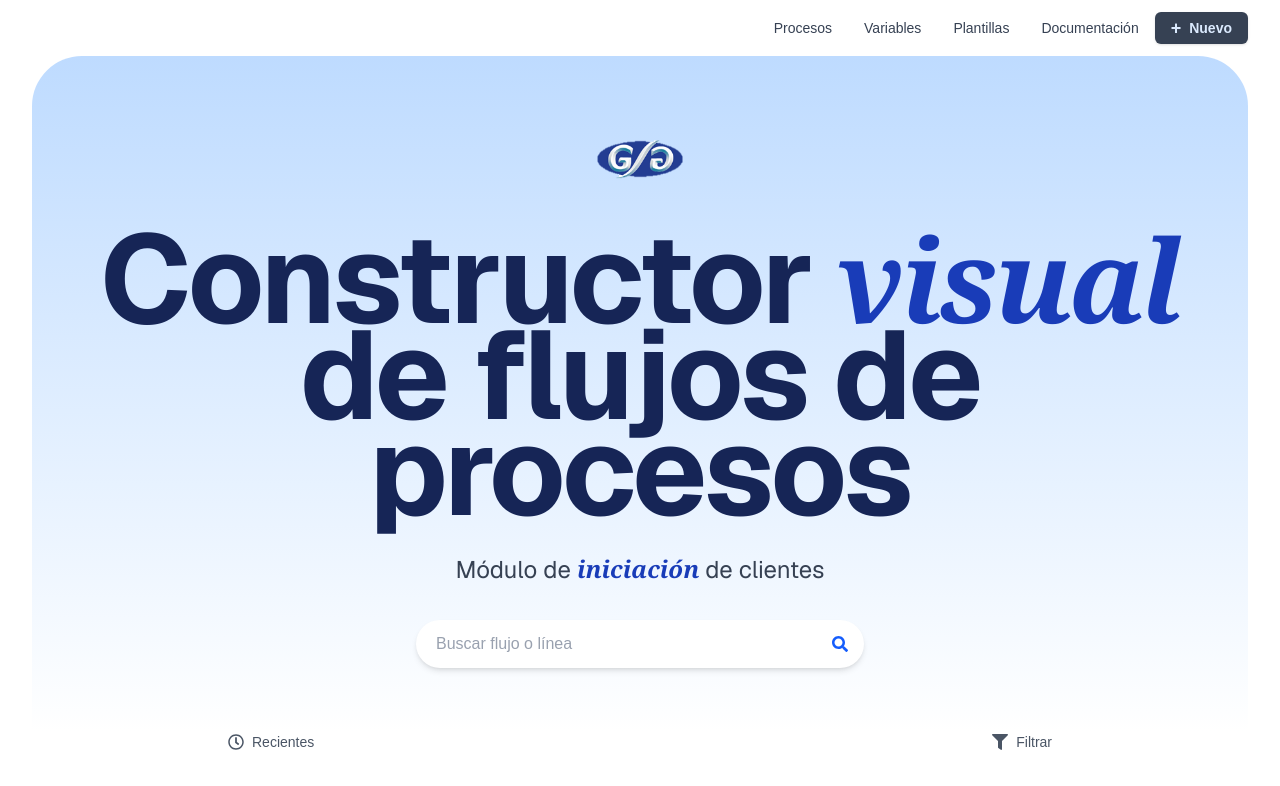
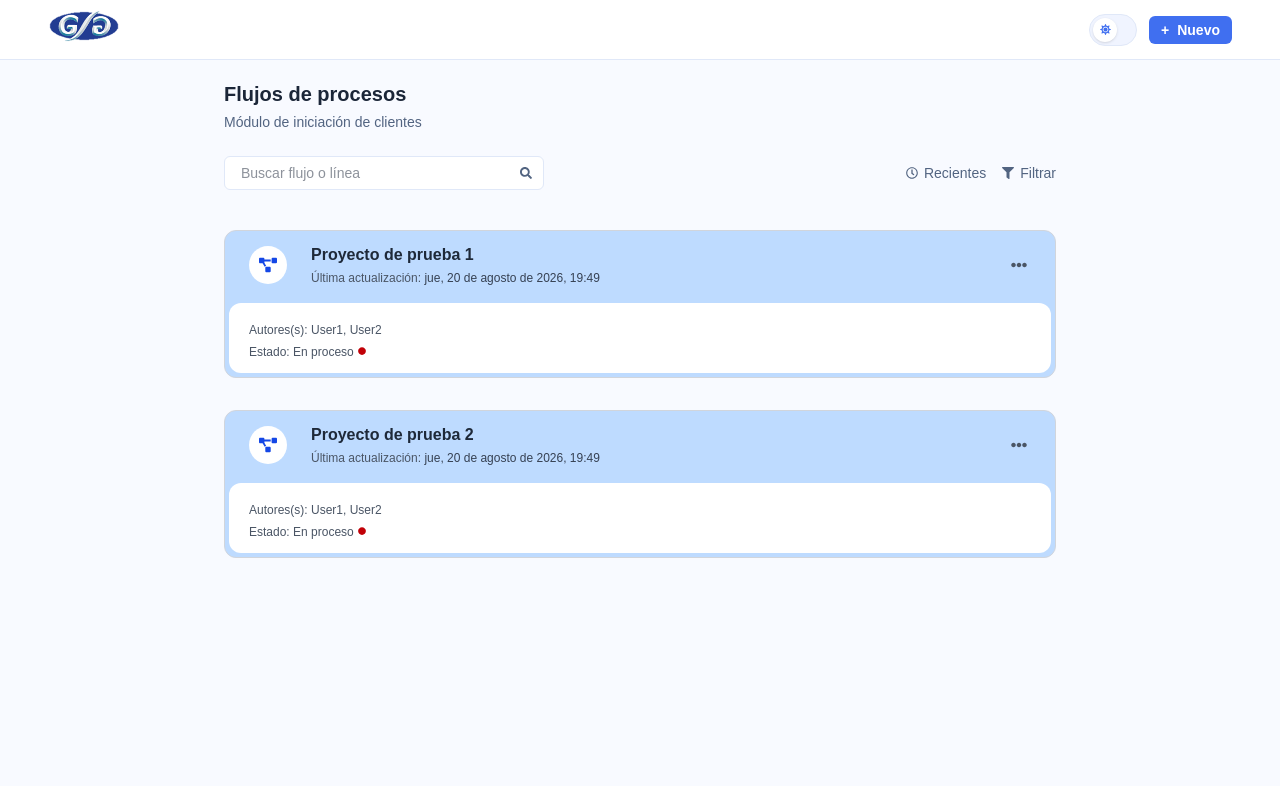
Before and after one commit to JuanCPal/bpm-scoring-flow-builder, a Next.js app: page / in a window 1280 px wide. Shown: the top 786 px of the page. Built offline with nearby package versions, Linux system fonts and the light colour scheme.

Commit message:
refactor: improve theme toggle component for better accessibility and update global styles for dark mode support and home page new styles

```diff
--- a/src/app/globals.css
+++ b/src/app/globals.css
@@ -1,5 +1,8 @@
 @import "tailwindcss";
 @import 'tippy.js/dist/tippy.css';
+
+/* Tailwind v4: dark: variants respond to the .dark class (set by next-themes) */
+@custom-variant dark (&:where(.dark, .dark *));
 
 :root {
   /* Blue palette - light mode */
--- a/src/app/page.js
+++ b/src/app/page.js
@@ -4,11 +4,10 @@ import Link from 'next/link';
 import ProjectCard from '@/components/features/ProjectCard';
 import { FaSearch, FaFilter, FaRegClock } from "react-icons/fa";
 import { useState } from 'react';
-import { Particles } from "@tsparticles/react";
-import { loadSlim } from "@tsparticles/slim";
 import { useData } from "@/hooks/useData";
 import { getProjects } from "@/lib/api-client";
 import Image from "next/image";
+import ThemeToggle from "@/components/ui/theme/theme-toggle";
 
 export default function DashboardPage() {
   const [busqueda, setBusqueda] = useState('');
@@ -27,113 +26,87 @@ export default function DashboardPage() {
     .sort((a, b) => new Date(b.savedAt) - new Date(a.savedAt));
 
   return (
-    <div className="relative min-h-screen bg-white dark:bg-slate-900 overflow-y-hidden">
-      {/* Fondo con partículas */}
-      <Particles
-        className="absolute inset-0 -z-10"
-        init={loadSlim}
-        options={{
-          particles: {
-            number: { value: 50 },
-            size: { value: 5 },
-            opacity: { value: 0.8 },
-            move: { speed: 0.3 },
-            color: { value: ["#1e3a8a", "#64748b"] },
-          },
-        }}
-      />
+    <div className="min-h-screen" style={{ background: 'var(--background)', color: 'var(--foreground)' }}>
 
       {/* NAVBAR */}
-      <nav className="fixed top-0 w-full bg-white dark:bg-slate-900 px-8 py-1 z-50 flex items-center justify-between">
-        <ul className="flex items-center space-x-6">
-          <li className="cursor-pointer">
-
-          </li>
-        </ul>
-
-        <div className="flex">
-          <button className="flex items-center px-4 py-0.5 text-sm font-extralight text-gray-700 dark:text-zinc-200 rounded-md cursor-pointer hover:text-blue-700 dark:hover:text-slate-400 transition-all">
-            Procesos
-          </button>
-
-          <button className="flex items-center px-4 py-0.5 text-sm font-extralight text-gray-700 dark:text-zinc-200 rounded-md cursor-pointer hover:text-blue-700 dark:hover:text-slate-400 transition-all">
-            Variables
-          </button>
-
-          <button className="flex items-center px-4 py-0.5 text-sm font-extralight text-gray-700 dark:text-zinc-200 rounded-md cursor-pointer hover:text-blue-700 dark:hover:text-slate-400 transition-all">
-            Plantillas
-          </button>
-          <button className="flex items-center px-4 py-0.5 text-sm font-extralight text-gray-700 dark:text-zinc-200 rounded-md cursor-pointer hover:text-blue-700 dark:hover:text-slate-400 transition-all">
-            Documentación
-          </button>
-          <Link href="/canvas">
-            <button className="flex items-center gap-2 px-4 py-0.5 my-2 text-sm font-semibold text-blue-100 dark:text-slate-900 bg-gray-700 dark:bg-blue-400 rounded-md hover:bg-blue-800 dark:hover:bg-slate-400 hover:text-blue-50 dark:hover:text-slate-900 transition-all shadow-sm cursor-pointer">
-              <span className="text-lg">+</span> Nuevo
-            </button>
-          </Link>
-        </div>
-      </nav>
-
-      {/* HERO */}
-      <header className="mt-14 mx-8 pt-20 pb-16 z-50 rounded-t-[50px] bg-gradient-to-b from-blue-200 to-white dark:from-slate-500 dark:to-slate-900 text-center">
-        <div className="flex flex-col items-center justify-center gap-6">
-          <div className="flex items-center justify-center gap-3">
+      <nav
+        className="fixed top-0 w-full h-15 px-12 z-50 flex items-center justify-between"
+        style={{ background: 'var(--surface)', borderBottom: '1px solid var(--border)' }}
+      >
+        <div className="flex items-center gap-3">
           <Image
             src="/logo/Logo_SIIF_blanco.svg"
             alt="Logo dark"
-              width={90}
-              height={25}
+            width={72}
+            height={20}
             priority
             className="hidden dark:block"
           />
           <Image
             src="/logo/logogyg1.png"
             alt="Logo light"
-              width={90}
-              height={25}
+            width={72}
+            height={20}
             priority
             className="block dark:hidden"
           />
         </div>
 
-          <h1 className="text-[125px] font-bold text-blue-950 dark:text-blue-200 tracking-tight leading-24 mt-4 font-sans">
-            Constructor <span className='text-blue-800 dark:text-blue-300 font-serif text-[115px] italic'>visual</span> <br /> de flujos de procesos
+        <div className="flex items-center gap-3">
+          <ThemeToggle />
+          <Link href="/canvas">
+            <button
+              className="flex items-center gap-2 px-3 py-1 text-sm font-semibold rounded-md transition-all cursor-pointer"
+              style={{ background: 'var(--accent)', color: 'var(--accent-foreground)' }}
+            >
+              <span>+</span> Nuevo
+            </button>
+          </Link>
+        </div>
+      </nav>
+
+      {/* CONTENIDO */}
+      <main className="max-w-4xl mx-auto px-6 md:px-8 pt-20">
+        {/* Título de página */}
+        <div className="mb-6">
+          <h1 className="text-xl font-semibold" style={{ color: 'var(--foreground)' }}>
+            Flujos de procesos
           </h1>
+          <p className="text-sm mt-1" style={{ color: 'var(--muted)' }}>
+            Módulo de iniciación de clientes
+          </p>
         </div>
 
-        <p className="text-[24px] text-gray-700 dark:text-zinc-300 mt-8 font-sans">
-          Módulo de <span className='text-blue-800 dark:text-blue-300 italic font-serif font-bold'>iniciación</span> de clientes
-        </p>
-
-        {/* Buscador */}
-        <div className="relative max-w-md mx-auto mt-8">
+        {/* Buscador + filtros en una sola fila */}
+        <div className="flex items-center justify-between gap-4 mb-5">
+          <div className="relative flex-1 max-w-xs">
             <input
               type="text"
               value={busqueda}
               onChange={manejarCambio}
               placeholder="Buscar flujo o línea"
-            className="w-full py-3 pl-5 pr-12 text-base rounded-full shadow-md focus:outline-none focus:ring-2 focus:ring-blue-300 bg-white dark:bg-slate-900 placeholder-gray-400 font-extralight transition"
+              className="w-full py-1.5 pl-4 pr-9 text-sm rounded-md focus:outline-none focus:ring-1 transition"
+              style={{
+                background: 'var(--surface)',
+                border: '1px solid var(--border)',
+                color: 'var(--foreground)',
+              }}
             />
-          <button
-            className="absolute right-4 top-1/2 -translate-y-1/2 text-blue-600 hover:text-blue-800 transition"
-            onClick={() => console.log('Buscar:', busqueda)}
-          >
-            <FaSearch />
-          </button>
+            <FaSearch
+              className="absolute right-3 top-1/2 -translate-y-1/2 text-xs pointer-events-none"
+              style={{ color: 'var(--muted)' }}
+            />
           </div>
-      </header>
 
-      {/* CONTENIDO */}
-      <main className="max-w-4xl mx-auto px-6 md:px-8">
-        {/* Filtros */}
-        <div className="flex items-center justify-between text-gray-600 dark:text-zinc-300 mb-4 mx-1">
-          <div className="flex items-center gap-2">
-            <FaRegClock />
-            <p className="text-sm font-medium">Recientes</p>
+          <div className="flex items-center gap-4" style={{ color: 'var(--muted)' }}>
+            <div className="flex items-center gap-1.5">
+              <FaRegClock className="text-xs" />
+              <span className="text-sm">Recientes</span>
             </div>
-          <div className="flex items-center gap-2 cursor-pointer hover:text-gray-800 dark:text-zinc-300">
-            <FaFilter />
-            <p className="text-sm font-medium">Filtrar</p>
+            <div className="flex items-center gap-1.5 cursor-pointer">
+              <FaFilter className="text-xs" />
+              <span className="text-sm">Filtrar</span>
+            </div>
           </div>
         </div>
 
--- a/src/components/ui/theme/theme-toggle.jsx
+++ b/src/components/ui/theme/theme-toggle.jsx
@@ -13,7 +13,11 @@ export default function ThemeToggle({ className = "" }) {
   }, []);
 
   const isDark = resolvedTheme === "dark";
-  const label = isDark ? "Cambiar a claro" : "Cambiar a oscuro";
+  const label = !mounted
+    ? "Cambiar tema"
+    : isDark
+      ? "Cambiar a claro"
+      : "Cambiar a oscuro";
 
   return (
     <button
```
Lines whose indentation alone changed are shown as unchanged.
